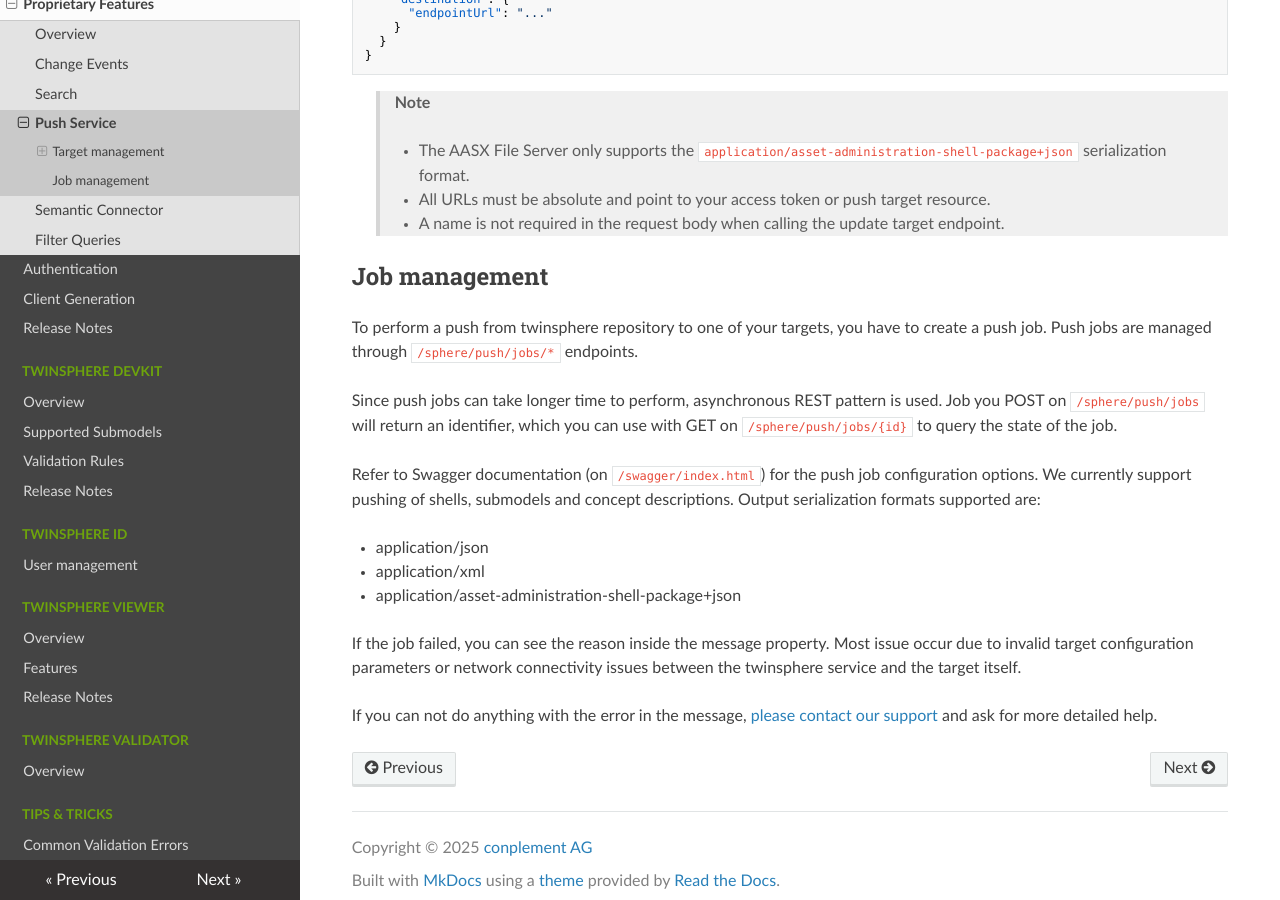
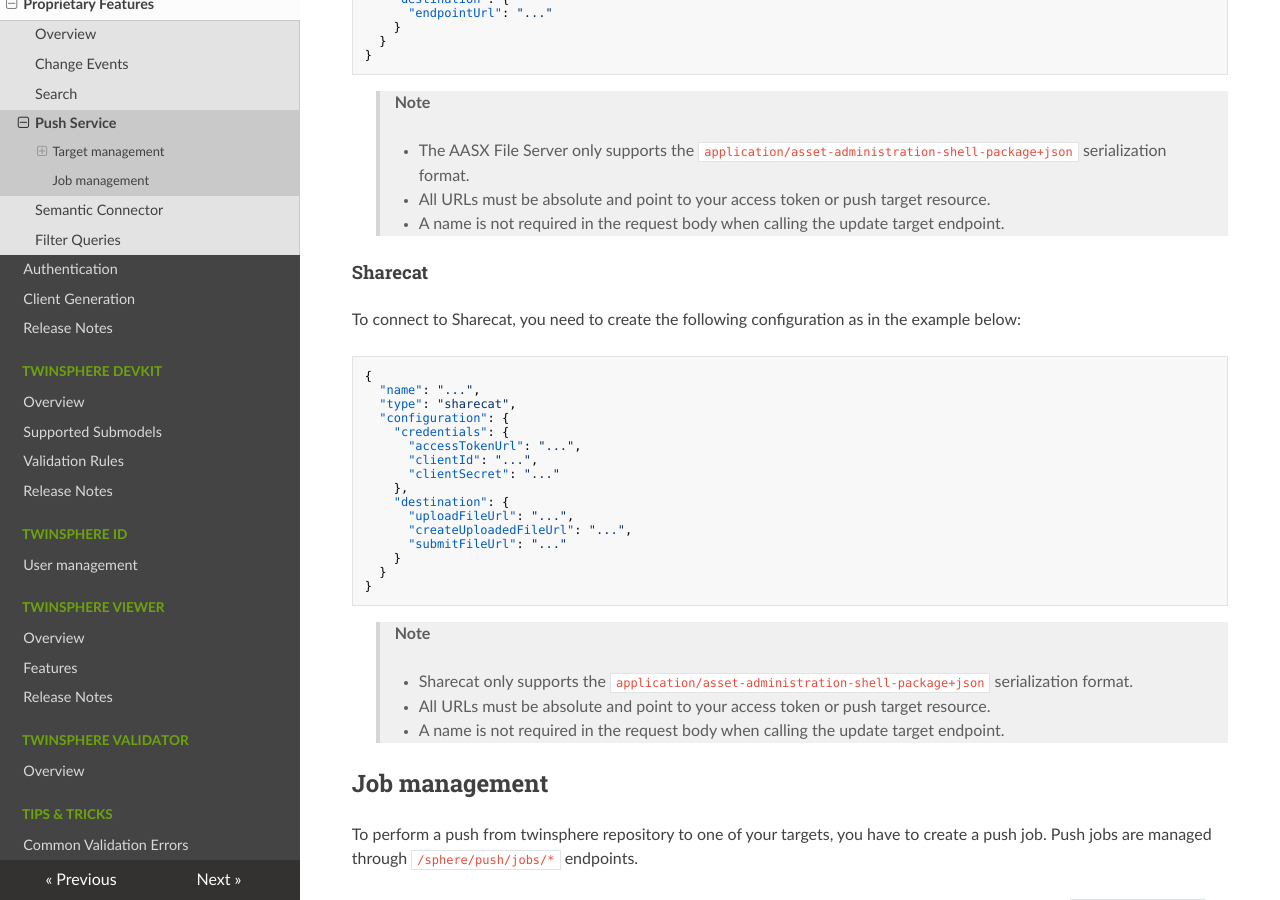
Before and after one commit to twinsphere/twinsphere.github.io, an MkDocs documentation site: the page built from docs/api-push-service.md, in a window 1280 px wide and 900 px high, scrolled down 1275 px. Built offline with MkDocs 1.6.1, drawn with Linux system fonts in a browser that asks for light colours; nearby versions of some CDN libraries.

Commit message:
feat(sharecat): Sharecat Push Target Information

````diff
--- a/docs/api-push-service.md
+++ b/docs/api-push-service.md
@@ -73,6 +73,35 @@
 > - All URLs must be absolute and point to your access token or push target resource.
 > - A name is not required in the request body when calling the update target endpoint.
 
+#### Sharecat
+
+To connect to Sharecat, you need to create the following configuration as in the example below:
+
+```json
+{
+  "name": "...",
+  "type": "sharecat",
+  "configuration": {
+    "credentials": {
+      "accessTokenUrl": "...",
+      "clientId": "...",
+      "clientSecret": "..."
+    },
+    "destination": {
+      "uploadFileUrl": "...",
+      "createUploadedFileUrl": "...",
+      "submitFileUrl": "..."
+    }
+  }
+}
+```
+
+> **Note**
+>
+> - Sharecat only supports the `application/asset-administration-shell-package+json` serialization format.
+> - All URLs must be absolute and point to your access token or push target resource.
+> - A name is not required in the request body when calling the update target endpoint.
+
 ## Job management
 
 To perform a push from twinsphere repository to one of your targets, you have to create a push job.
````
